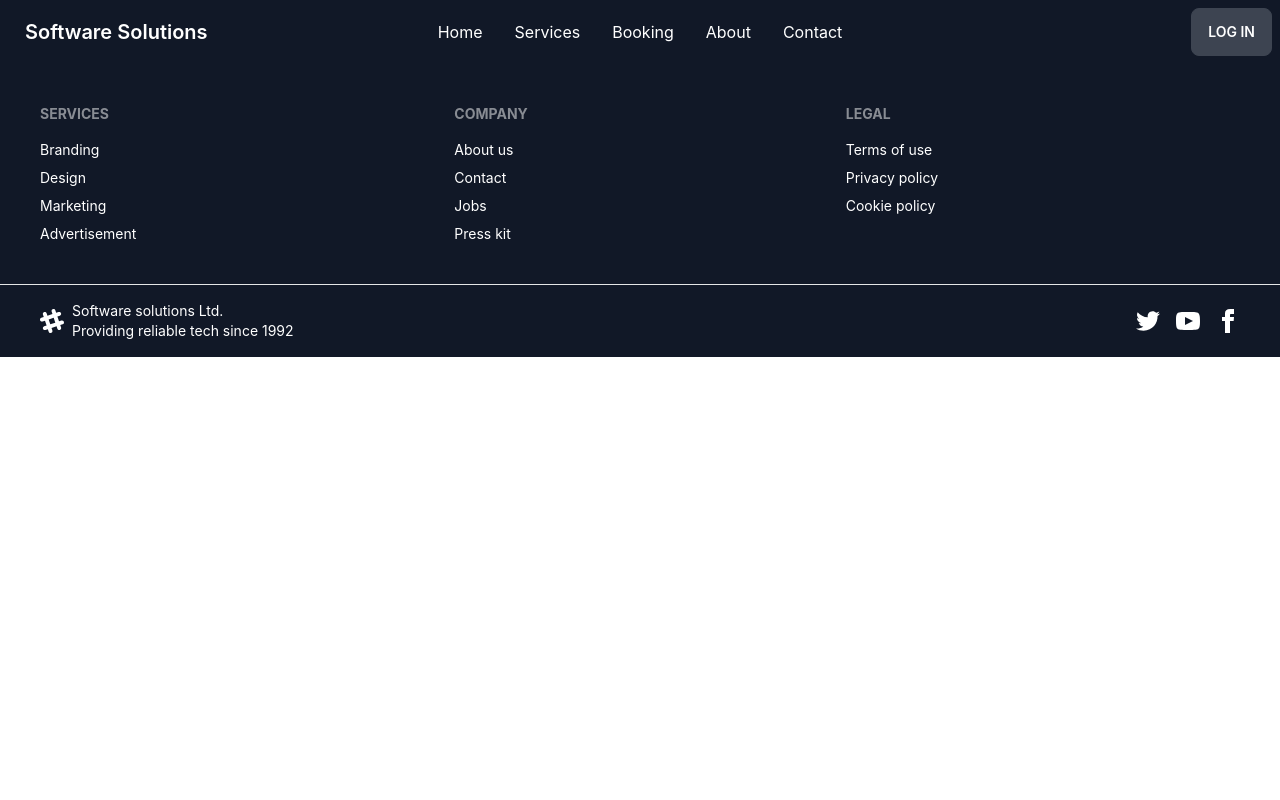
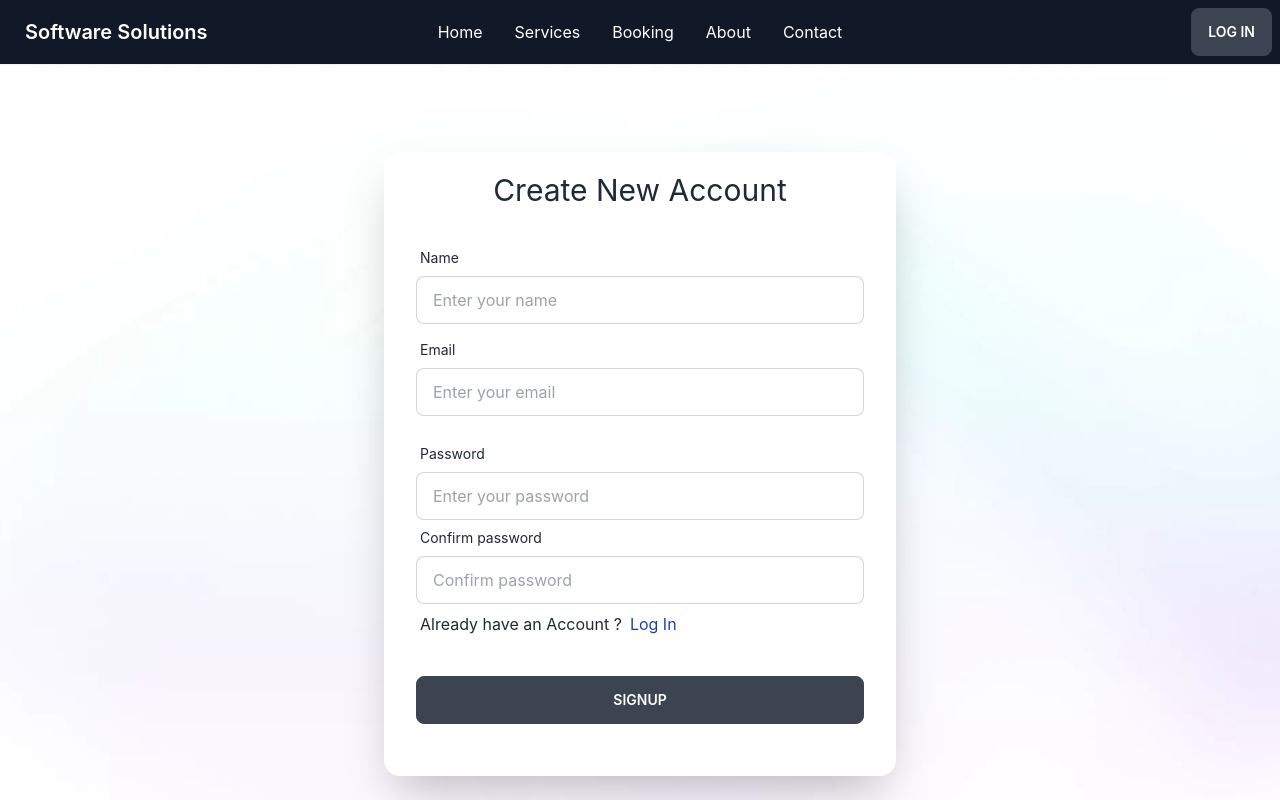
Before and after one commit to rumon5h/software-soluations, a React (Create React App) app: page /signup in a window 1280 px wide. Shown: the top 800 px of the page. Built offline with nearby package versions, Linux system fonts and the light colour scheme.

Commit message:
signup ui

```diff
--- a/src/App.js
+++ b/src/App.js
@@ -8,6 +8,7 @@ import Home from './components/Home/Home';
 import Login from './components/Login/Login';
 import Navbar from './components/Navbar/Navbar';
 import Services from './components/Services/Services';
+import Signup from './components/Signup/Signup';
 
 
 function App() {
@@ -20,6 +21,7 @@ function App() {
         <Route path='/booking' element={<Booking/>}></Route>
         <Route path='/contact' element={<Contact/>}></Route>
         <Route path='/login' element={<Login/>}></Route>
+        <Route path='/signup' element={<Signup/>}></Route>
         <Route path='/about' element={<About/>}></Route>
       </Routes>
       <Footer/>
--- a/src/components/Login/Login.js
+++ b/src/components/Login/Login.js
@@ -9,22 +9,25 @@ const Login = () => {
             className="hero min-h-screen image-full bg-base-200">
 
             <div className="card flex-shrink-0 py-5 w-full max-w-lg shadow-2xl bg-base-100">
-            <h1 className='text-3xl text-center'>Login Now</h1>
+                <h1 className='text-3xl text-center'>Login Now</h1>
 
                 <div className="card-body">
                     <div className="form-control">
                         <label className="label">
                             <span className="label-text">Email</span>
                         </label>
-                        <input type="text" placeholder="email" className="input input-bordered" />
+                        <input name='email' type="email" placeholder="email" className="input input-bordered" />
                     </div>
                     <div className="form-control mt-3">
                         <label className="label">
                             <span className="label-text">Password</span>
                         </label>
-                        <input type="text" placeholder="password" className="input input-bordered" />
+                        <input name='password' type="password" placeholder="password" className="input input-bordered" />
                         <label className="label">
                             <Link to="#" className="label-text-alt link link-hover">Forgot password?</Link>
+                        </label>
+                        <label className="label justify-start">
+                            Don't have an Account ? <Link to="/signup" className="label-text-alt text-blue-800 text-[16px] ml-2  link link-hover"> Sign Up</Link>
                         </label>
                     </div>
                     <div className="form-control mt-6">
--- /dev/null
+++ b/src/components/Signup/Signup.js
@@ -0,0 +1,52 @@
+import React from 'react';
+import { Link } from 'react-router-dom';
+
+const Signup = () => {
+
+    return (
+        <div
+            style={{ backgroundImage: `url('/images/provide-background.webp')` }}
+            className="hero min-h-screen image-full bg-base-200">
+
+            <form className="card flex-shrink-0 py-5 w-full max-w-lg shadow-2xl bg-base-100">
+                <h1 className='text-3xl text-center'>Create New Account</h1>
+
+                <div className="card-body">
+                    <div className="form-control">
+                        <label className="label">
+                            <span className="label-text">Name</span>
+                        </label>
+                        <input name='name' type="text" placeholder="Enter your name" className="input input-bordered" />
+                    </div>
+
+                    <div className="form-control">
+                        <label className="label">
+                            <span className="label-text">Email</span>
+                        </label>
+                        <input name='email' type="email" placeholder="Enter your email" className="input input-bordered" />
+                    </div>
+                    <div className="form-control mt-3">
+                        <label className="label">
+                            <span className="label-text">Password</span>
+                        </label>
+                        <input name='password' type="password" placeholder="Enter your password" className="input input-bordered" />
+
+                        <label className="label">
+                            <span className="label-text">Confirm password</span>
+                        </label>
+                        <input name='confirmPassword' type="password" placeholder="Confirm password" className="input input-bordered" />
+
+                        <label className="label justify-start">
+                            Already have an Account ? <Link to="/login" className="label-text-alt text-blue-800 text-[16px] ml-2  link link-hover"> Log In</Link>
+                        </label>
+                    </div>
+                    <div className="form-control mt-6">
+                        <button className="btn">Signup</button>
+                    </div>
+                </div>
+            </form>
+        </div>
+    );
+};
+
+export default Signup;
```
